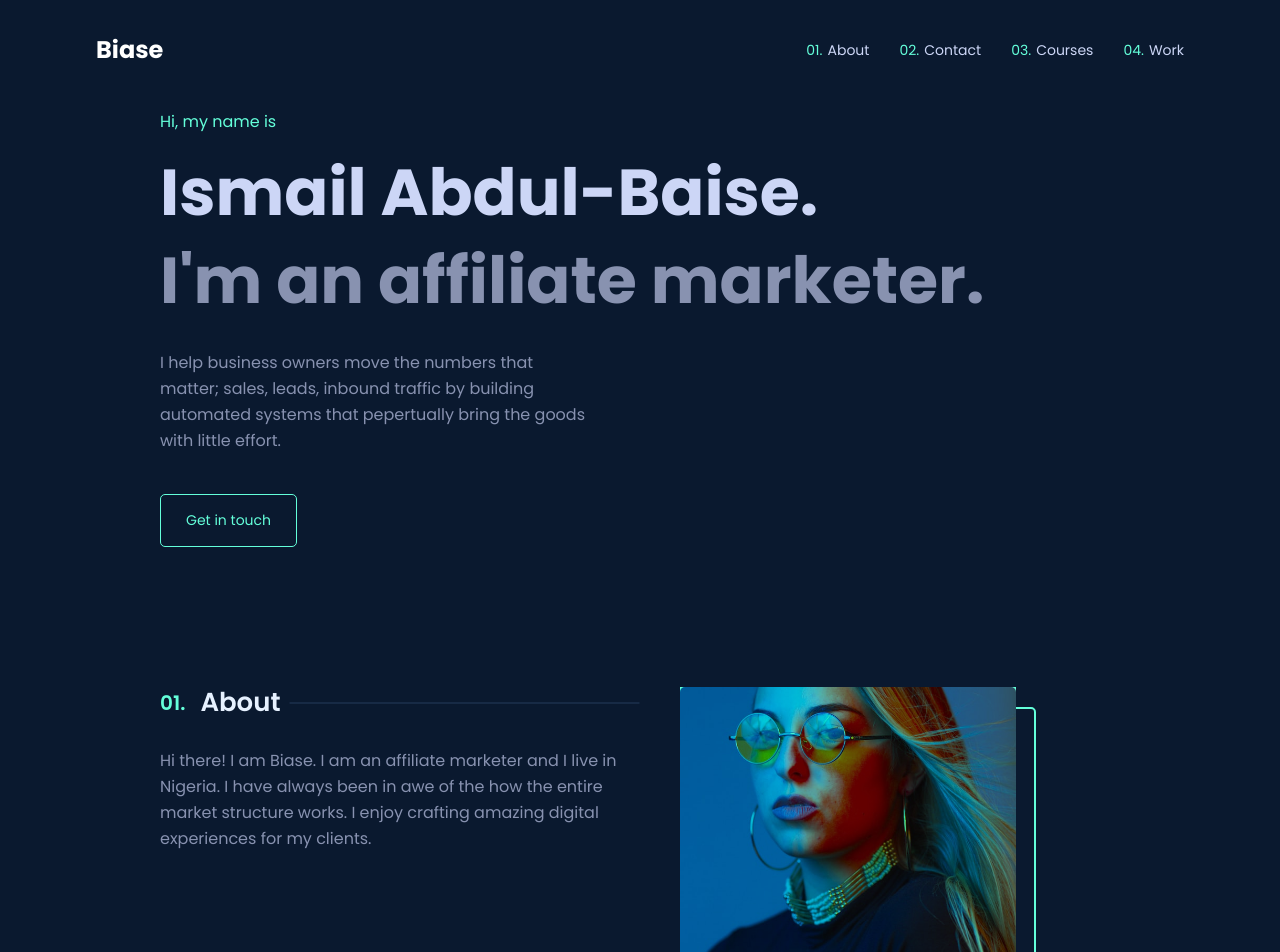
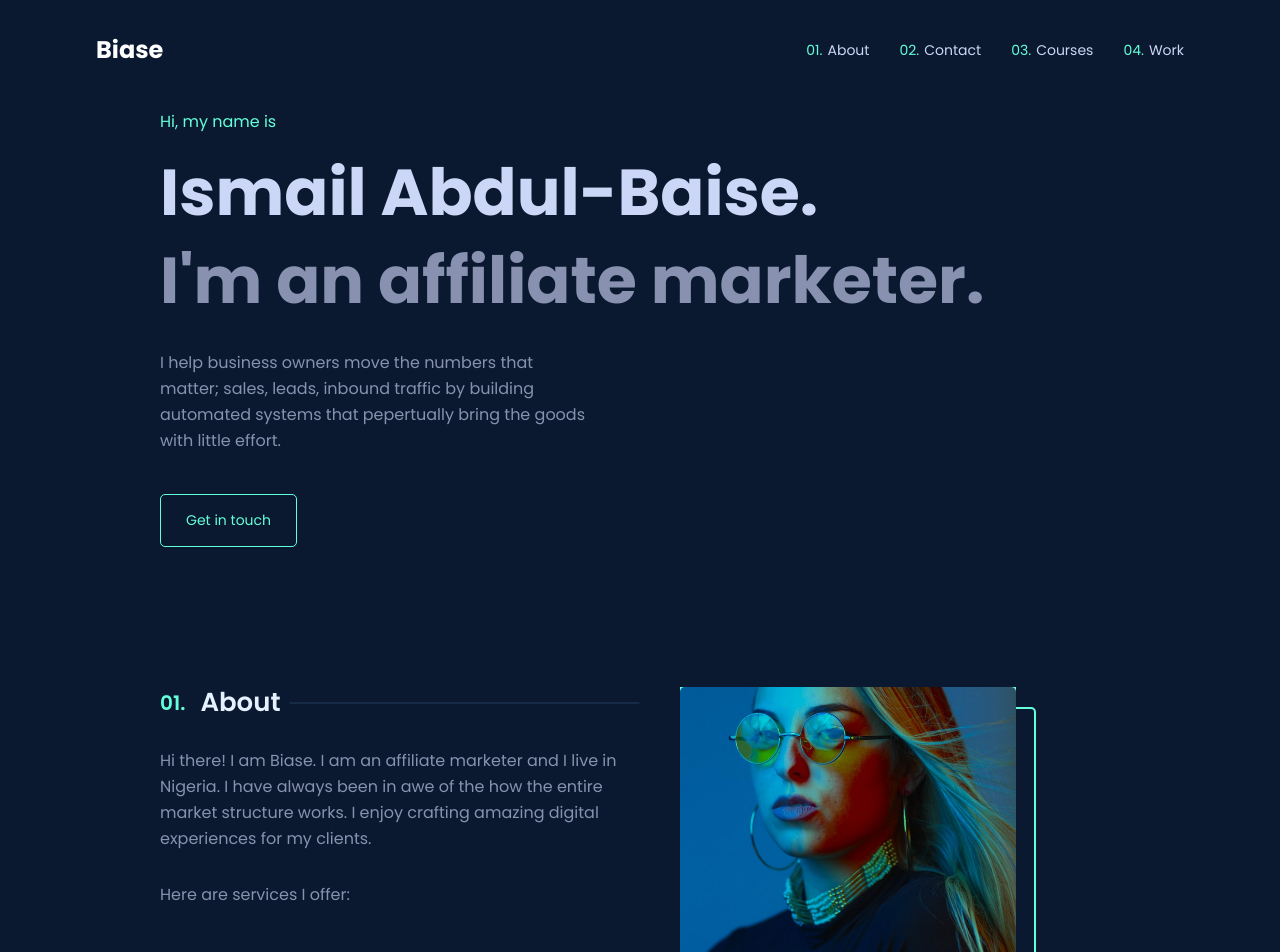
Before and after one commit to Adebesin-Cell/baise-portfolio, a React (Create React App) app: page / in a window 1280 px wide. Shown: the top 952 px of the page. Built offline with nearby package versions, Linux system fonts and the light colour scheme.

Commit message:
updating UI

```diff
--- a/src/components/about/About.js
+++ b/src/components/about/About.js
@@ -17,6 +17,7 @@ const About = function () {
             structure works. I enjoy crafting amazing digital experiences for my
             clients.
           </p>
+          <p className={styles.about__text}>Here are services I offer:</p>
         </div>
         <div className={styles.about__right}>
           <div className={styles["about__image--box"]}>
--- a/src/components/about/About.module.scss
+++ b/src/components/about/About.module.scss
@@ -93,4 +93,18 @@
             }
         }
     }
+
+    &__text {
+        margin-top: var(--span-m);
+        font-family: var(--Poppins);
+        font-size: var(--size-m);
+        font-weight: var(--weight-sm);
+        line-height: 26px;
+        color: var(--slate);
+    }
+
+    &__list {
+        list-style-type: none;
+        display: flex;
+    }
 }
```
Also changed, not shown: src/assets/svgs/icon-chevron-right.svg (added).
